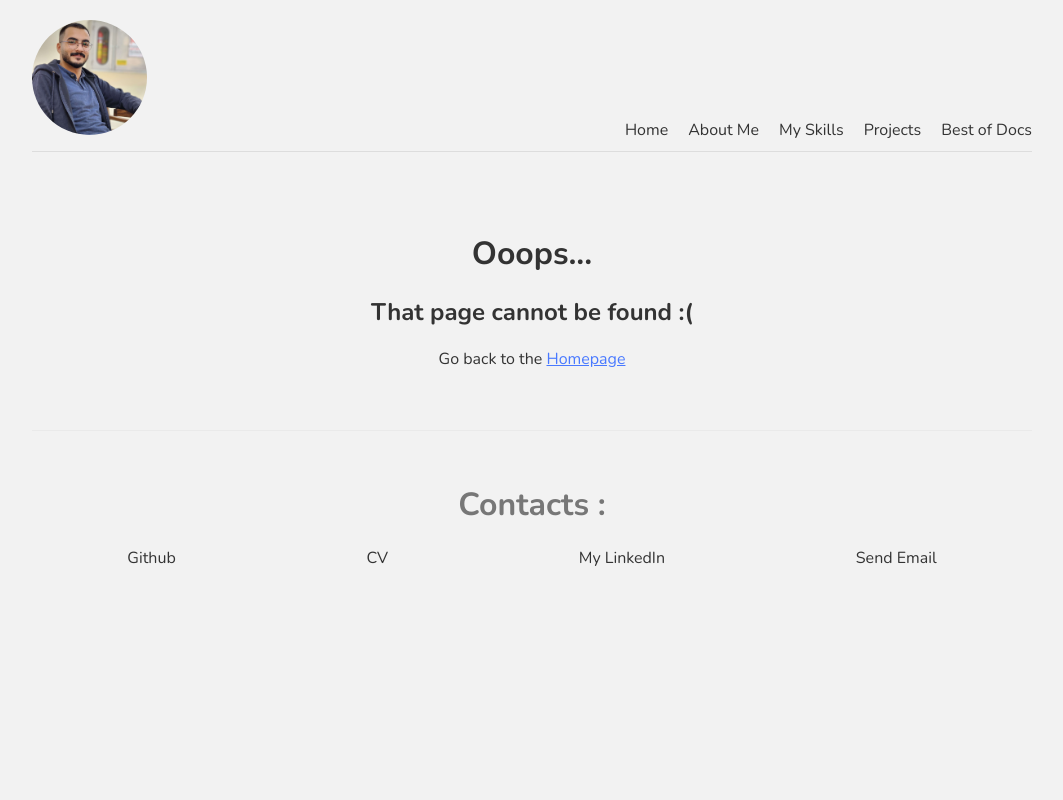
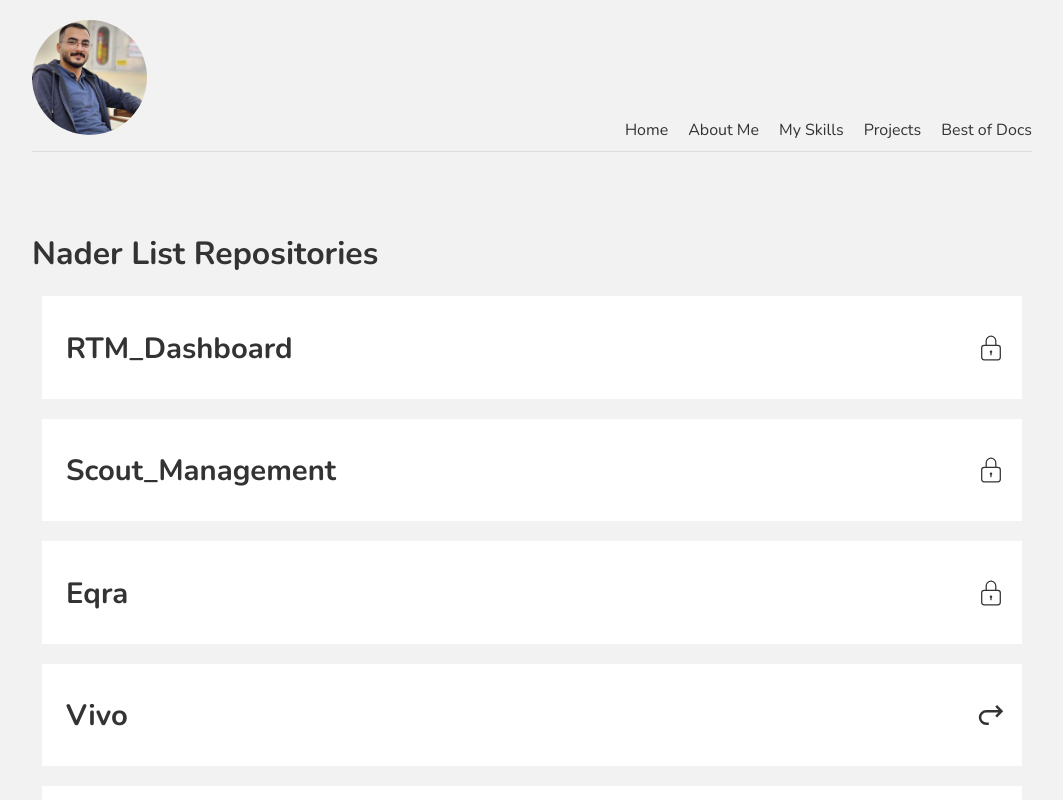
Before and after one commit to Nader-SH/portfolio-nadershakshak, a Next.js app: page /projects in a window 1280 px wide. Before the commit this address had no page. Shown: the top 800 px of the page, without its empty margins (108-1171 px from the left). Built offline with nearby package versions, Linux system fonts and the light colour scheme.

Commit message:
edit projects Lock icons

```diff
--- a/components/Navbar.js
+++ b/components/Navbar.js
@@ -12,7 +12,7 @@ const Navbar = () => {
         <Link href="/">Home</Link>
         <Link href="/about">About Me</Link>
         <Link href="/skills">My Skills</Link>
-        <Link href="/nader">Projects</Link>
+        <Link href="/projects">Projects</Link>
         <Link href="/docscode">Best of Docs</Link>
         </div>
       </nav>
--- a/pages/nader/[id].js
+++ b/pages/projects/[id].js
@@ -23,7 +23,7 @@ const DetailsRepo = ({ id }) => {
             <h1 className={styles.title}>{data.title}</h1>
             <p className={styles.text}>{data.disc}</p>
           </div>
-          <Link href="/nader" className={stylesHome.btn}>
+          <Link href="/projects" className={stylesHome.btn}>
           Nader Projects
         </Link>
     </div>
@@ -42,13 +42,13 @@ const repos = [
     id: 8,
     title: "RTM_Dashboard",
     disc: "Spearheaded the develpment of a pivotal management appliction tailored for civil engineers and architects in Denmark . Designed and implemented an intuitive-interface empowering project officials , owners and associated companies to monitor and track project progress effectively . Streamlined communication and -collaboration among stakeholders, optimizing workflow managment and project supervision . ",
-    link: "https://rtm-board.com",
+    link: "",
   },
   {
     id: 7,
     title: "Scout_Management",
     disc: "Developed a comprehensive scouting project management platform facilitaing group registrations , formation of family teams, and nature trip plannig. Led the design and implementation of the main interface , ensuring seamless control and managment for project officials , leaders and participating families. Enhanced user experience for group officials ,enabling efficient oversight and coordination of project activities.",
-    link: "#",
+    link: "",
   },
   {
     id: 6,
--- a/pages/nader/index.js
+++ b/pages/projects/index.js
@@ -3,6 +3,7 @@ import Head from "next/head";
 import Link from "next/link";
 import { GrRedo } from "react-icons/gr";
 import stylesHome from "../../styles/Home.module.css";
+import { CiLock } from "react-icons/ci";
 
 
 const List = () => {
@@ -18,13 +19,21 @@ const List = () => {
         {repos.map((ele) => (
           <div key={ele.id} className={styles.single}>
                         <Link
-              href={`/nader/${ele.id}`}
+              href={`/projects/${ele.id}`}
               target="_self"
               className={styles.iconCss}
             >
             <h3>{ele.title}</h3>
-
             </Link>
+            {!ele.link ? (
+              <div className={styles.iconCss}>
+              <CiLock
+              style={{
+                fontSize: "30px",
+              }}
+              />
+              </div>
+            ) :
             <Link href={ele.link} target="_blank" className={styles.iconCss}>
               <GrRedo
                 style={{
@@ -32,6 +41,7 @@ const List = () => {
                 }}
               />
             </Link>
+          }
           </div>
         ))}
         <Link href="/docscode" className={stylesHome.btn}>
@@ -49,19 +59,19 @@ const repos = [
     id: 8,
     title: "RTM_Dashboard",
     disc: "",
-    link: "https://rtm-board.com",
+    link: "",
   },
   {
     id: 7,
     title: "Scout_Management",
     disc: "",
-    link: "#",
+    link: "",
   },
   {
     id: 6,
     title: "Eqra",
     disc: "Freelance Project ",
-    link: "#",
+    link: "",
   },
   {
     id: 1,
--- a/pages/skills.js
+++ b/pages/skills.js
@@ -252,7 +252,7 @@ const List = () => {
         </div>
           </Link>
       </div>
-      <Link href="/nader" className={styleshome.btn}>
+      <Link href="/projects" className={styleshome.btn}>
         Nader Projects
       </Link>
     </>
```
